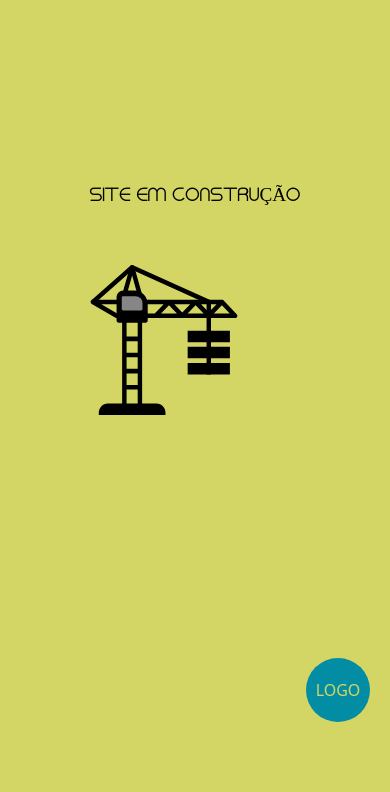
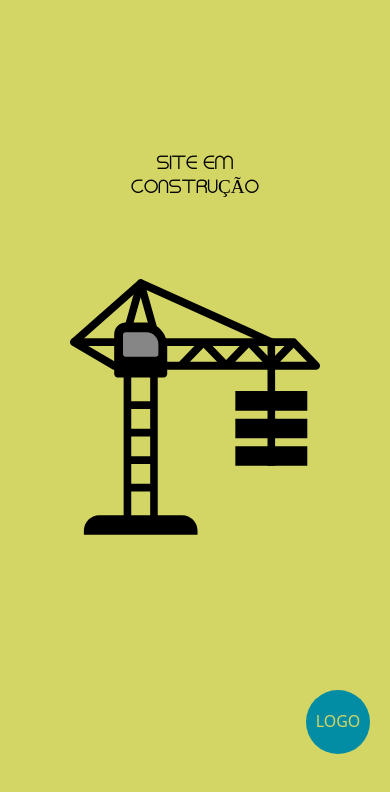
Before and after one commit to Luan-Lopes-da-Silva/walli-company, a Next.js app: page / in a window 390 px wide. Shown: the top 792 px of the page. Built offline with nearby package versions, Linux system fonts and the light colour scheme.

Commit message:
Finish construct page

```diff
--- a/src/app/page.module.scss
+++ b/src/app/page.module.scss
@@ -57,16 +57,19 @@ $text-color:#000000;
 
 @media(max-width:600px){
   .main{
+    height: 100%;
+    padding: 24px 0px;
     .container{
       h1{
         font-size: 1.2rem;
-        width: max-content;
+        width: 150px;
         margin: 60px auto;
+        text-align: center;
       }
 
       img{
-        width: 150px;
-        height: 150px;
+        width: 250px;
+        height: 300px;
       }
     }
 
```
